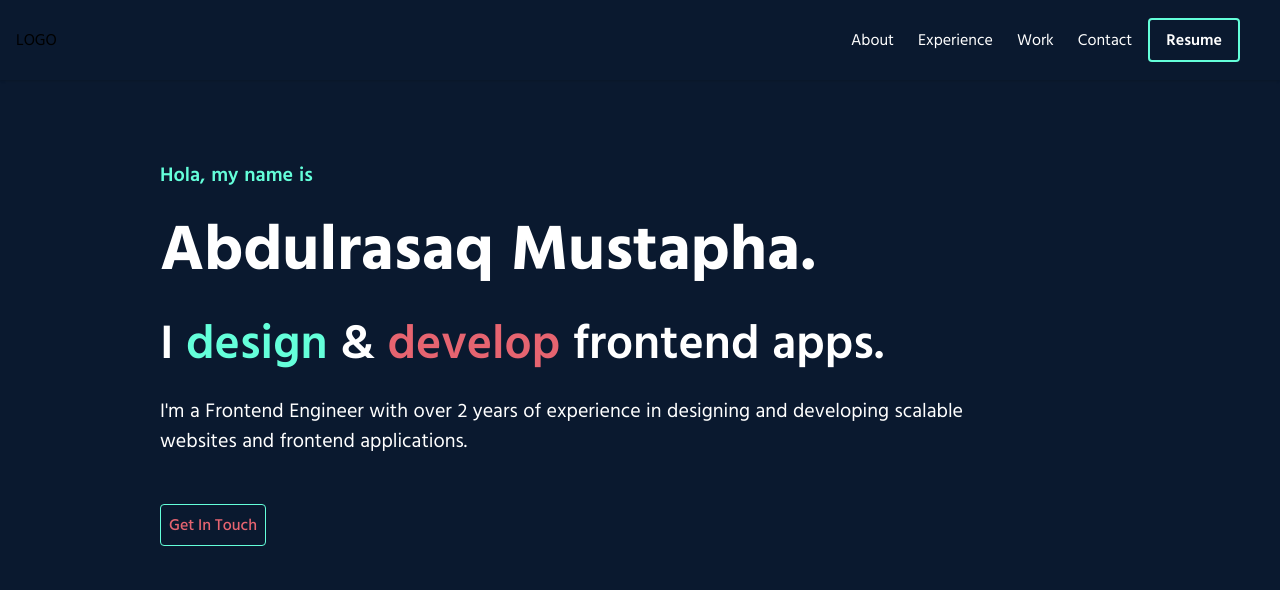
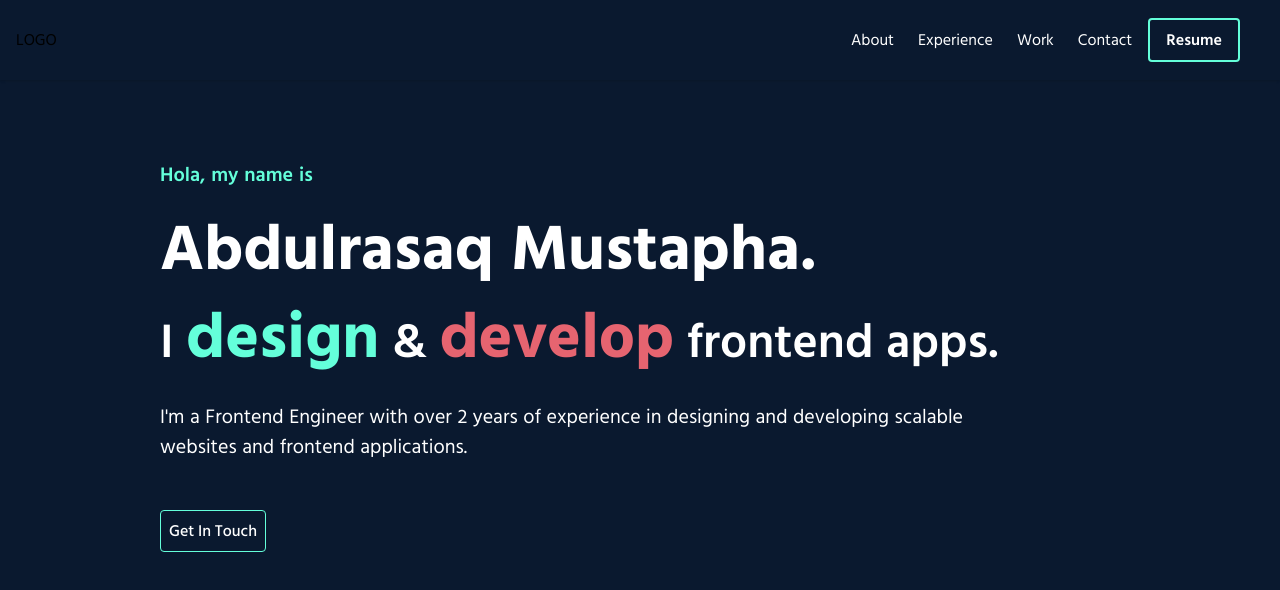
Before and after one commit to geekmaros/geekmaros-portfolio, a Nuxt app: page / in a window 1280 px wide. Shown: the top 590 px of the page. Built offline with nearby package versions, Linux system fonts and the light colour scheme.

Commit message:
finalized hero section

```diff
--- a/components/Hero.vue
+++ b/components/Hero.vue
@@ -6,9 +6,10 @@
     <h1 class="sm:text-6xl leading-snug text-5xl mt-4 text-white font-bold">
       Abdulrasaq Mustapha.
     </h1>
-    <h2 class="sm:text-5xl text-4xl mt-4 text-white leading-snug font-semibold">
-      I <span class="text-regal-blue">design</span> &
-      <span class="text-regal-pink">develop</span> frontend apps.
+    <h2 class="sm:text-5xl text-4xl mt-0 text-white leading-snug font-semibold">
+      I <span class="text-regal-blue font-bold sm:text-6xl">design</span> &
+      <span class="text-regal-pink font-bold sm:text-6xl">develop</span>
+      frontend apps.
     </h2>
     <p
       class="text-white font-normal text-base  sm:pr-32 sm:text-xl tracking-normal mt-5 leading-2"
@@ -18,7 +19,7 @@
     </p>
     <a href="mailto:razicruz@gmail.com" class="focus:outline-none">
       <button
-        class="text-regal-pink focus:outline-none mt-12 hover:bg-regal-purple hover:text-regal-pink rounded border border-regal-blue px-2 py-2 bg-transparent font-hairline font-medium"
+        class="text-white focus:outline-none mt-12 hover:bg-regal-purple hover:text-regal-blue rounded border border-regal-blue px-2 py-2 bg-transparent font-hairline font-medium"
       >
         Get In Touch
       </button>
```
